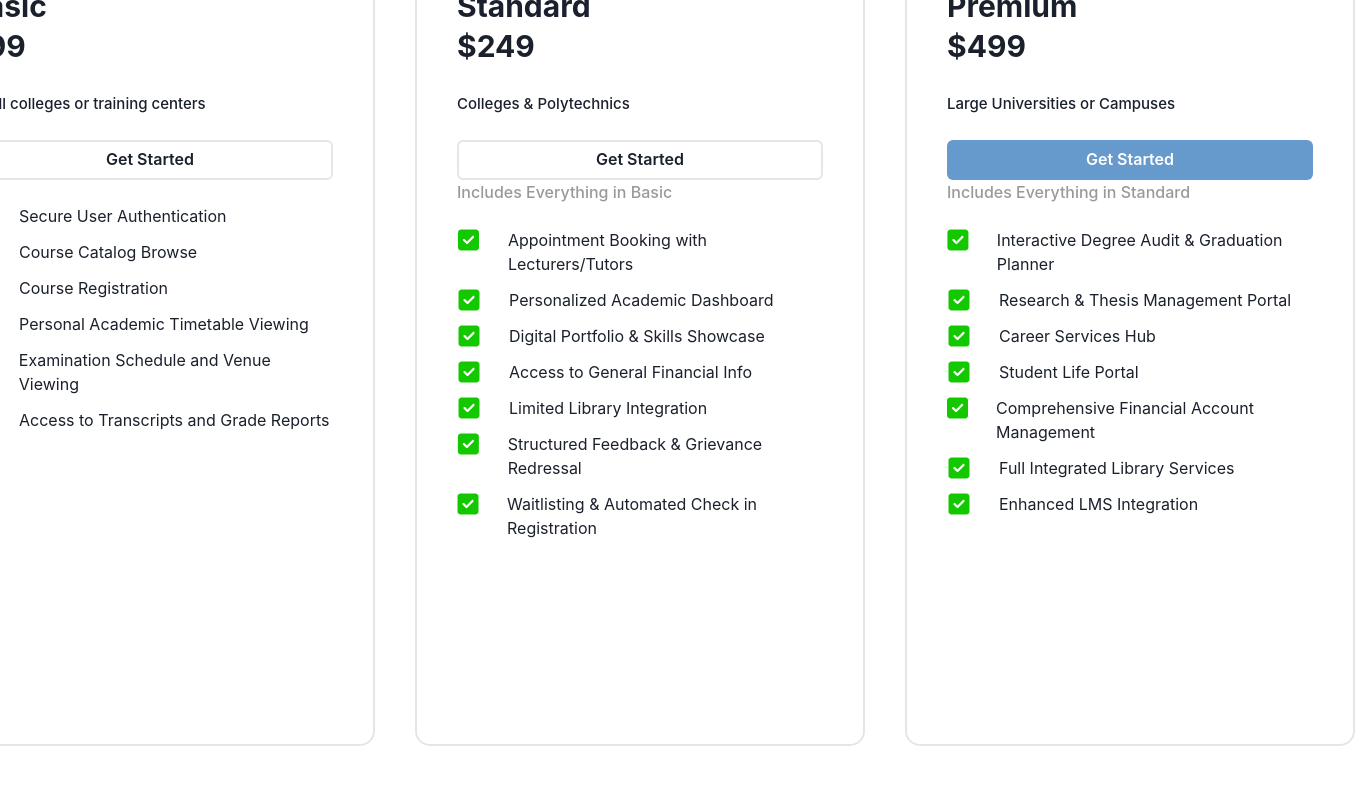
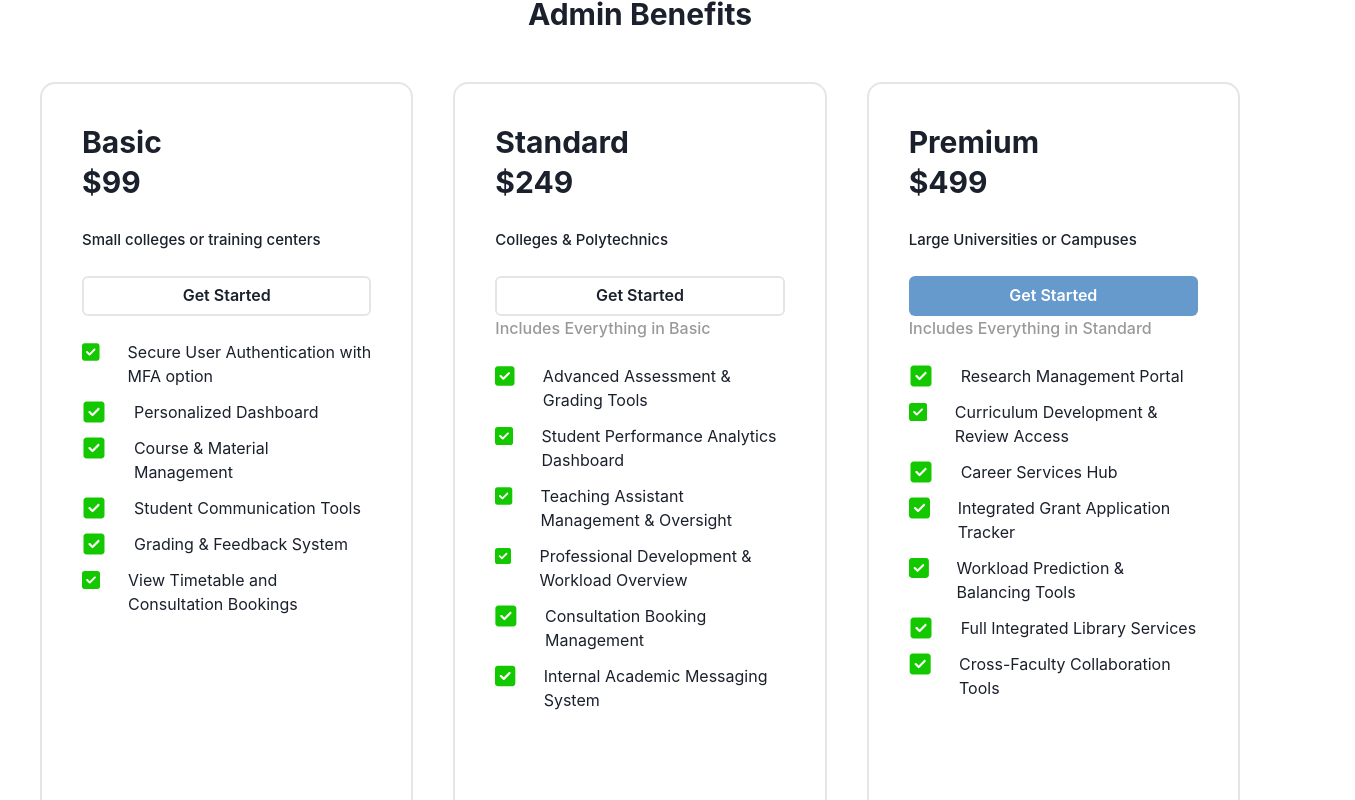
Before and after one commit to HengJake/CampusHub, a React (Vite) app in the folder frontend/: page /pricing in a window 1280 px wide. Shown: the part 540-1340 px from the top of the page, 1355 px wide, since content can reach past the window. Built offline with nearby package versions, Linux system fonts and the light colour scheme.

Commit message:
PricingUpdate

```diff
--- a/frontend/src/component/sidebar/studentSidebar.jsx
+++ b/frontend/src/component/sidebar/studentSidebar.jsx
@@ -129,7 +129,7 @@ function Sidebar() {
             </Button>
           </Link>
 
-          <Link to="/ride">
+          <Link to="/campus-ride">
             <Button sx={sidebarButtonStyle(true, "Campus Ride")}>
               <Icon as={IoCarSharp} boxSize={6} color="white" zIndex={2} />
             </Button>
--- a/frontend/src/pages/commonPage/pricing/pricing.jsx
+++ b/frontend/src/pages/commonPage/pricing/pricing.jsx
@@ -9,8 +9,20 @@ import { BsBuildingFillGear } from "react-icons/bs";
 import { HiAcademicCap } from "react-icons/hi2";
 import { Switch } from "@chakra-ui/react";
 import { FaSquareCheck } from "react-icons/fa6";
+import { CheckIcon, CloseIcon } from "@chakra-ui/icons";
 
 import {
+  GridItem,
+  ListItem,
+  List,
+  ListIcon,
+  Table,
+  Thead,
+  Tbody,
+  Tr,
+  Th,
+  Td,
+  Grid,
   Stack,
   Input,
   Heading,
@@ -37,7 +49,7 @@ function pricing() {
       bgColor={"white"}
       display={"flex"}
       flexDirection={"column"}
-      gap={10}
+      gap={"50px"}
     >
       <Box
         display={"flex"}
@@ -60,11 +72,254 @@ function pricing() {
         alignItems={"center"}
         height={"100%"}
         flexDirection={"column"}
+        // border={"1px"}
         gap={"50px"}
+        p={10}
       >
         <Switch colorScheme="teal" size="lg" />
+        <Heading fontSize={"30px"}>Admin Benefits</Heading>
 
-        <Box display={"flex"} gap={10} height={"800px"}>
+        {/* StaffDetails */}
+        <Box
+          display={"flex"}
+          gap={10}
+          height={"800px"}
+          width={"100%"}
+          // border={"1px"}
+          justifyContent={"center"}
+        >
+          {/* First */}
+          <Box
+            border={"2px"}
+            borderColor={"rgba(0, 0, 0, 0.10)"}
+            width={"450px"}
+            p={10}
+            borderRadius={15}
+          >
+            <Heading fontSize={"30px"}>Basic</Heading>
+            <Text fontSize={"30px"} fontWeight={"bold"}>
+              $99
+            </Text>
+            <br />
+            <Text fontSize={"15px"} fontWeight={"medium"}>
+              Small colleges or training centers
+            </Text>
+            <br />
+            <Box width={"100%"}>
+              <Button
+                bgColor={"rgba(255, 255, 255, 0)"}
+                border={"2px"}
+                borderColor={"rgba(0, 0, 0, 0.10)"}
+                width={"100%"}
+              >
+                Get Started
+              </Button>
+            </Box>
+            <br />
+            <Box
+              display={"flex"}
+              flexDirection={"row"}
+              alignItems={"center"}
+              gap={5}
+            >
+              <Box
+                display={"flex"}
+                flexDirection={"column"}
+                width={"100%"}
+                gap={3}
+              >
+                <Box display={"flex"} flexDirection={"row"} gap={7}>
+                  <FaSquareCheck color="#14C800" size={24} />
+                  <Text>Secure User Authentication with MFA option</Text>
+                </Box>
+                <Box display={"flex"} flexDirection={"row"} gap={7}>
+                  <FaSquareCheck color="#14C800" size={24} />
+                  <Text> Personalized Dashboard </Text>
+                </Box>
+                <Box display={"flex"} flexDirection={"row"} gap={7}>
+                  <FaSquareCheck color="#14C800" size={24} />
+                  <Text>Course & Material Management </Text>
+                </Box>
+                <Box display={"flex"} flexDirection={"row"} gap={7}>
+                  <FaSquareCheck color="#14C800" size={24} />
+                  <Text>Student Communication Tools</Text>
+                </Box>
+                <Box display={"flex"} flexDirection={"row"} gap={7}>
+                  <FaSquareCheck color="#14C800" size={24} />
+                  <Text>Grading & Feedback System</Text>
+                </Box>
+                <Box display={"flex"} flexDirection={"row"} gap={7}>
+                  <FaSquareCheck color="#14C800" size={24} />
+                  <Text>View Timetable and Consultation Bookings</Text>
+                </Box>
+              </Box>
+            </Box>
+          </Box>
+
+          {/* Second */}
+          <Box
+            border={"2px"}
+            borderColor={"rgba(0, 0, 0, 0.10)"}
+            width={"450px"}
+            p={10}
+            borderRadius={15}
+          >
+            <Heading fontSize={"30px"}>Standard</Heading>
+            <Text fontSize={"30px"} fontWeight={"bold"}>
+              $249
+            </Text>
+            <br />
+            <Text fontSize={"15px"} fontWeight={"medium"}>
+              Colleges & Polytechnics{" "}
+            </Text>
+            <br />
+            <Box width={"100%"}>
+              <Button
+                bgColor={"rgba(255, 255, 255, 0)"}
+                border={"2px"}
+                borderColor={"rgba(0, 0, 0, 0.10)"}
+                width={"100%"}
+              >
+                Get Started
+              </Button>
+              <Box>
+                <Text color={"rgba(0, 0, 0, 0.4)"} fontWeight={"medium"}>
+                  Includes Everything in Basic
+                </Text>
+              </Box>
+            </Box>
+            <br />
+            <Box
+              display={"flex"}
+              flexDirection={"row"}
+              alignItems={"center"}
+              gap={5}
+            >
+              <Box
+                display={"flex"}
+                flexDirection={"column"}
+                width={"100%"}
+                gap={3}
+                height={"700px"}
+              >
+                <Box display={"flex"} flexDirection={"row"} gap={7}>
+                  <FaSquareCheck color="#14C800" size={24} />
+                  <Text>Advanced Assessment & Grading Tools</Text>
+                </Box>
+                <Box display={"flex"} flexDirection={"row"} gap={7}>
+                  <FaSquareCheck color="#14C800" size={24} />
+                  <Text>Student Performance Analytics Dashboard</Text>
+                </Box>
+                <Box display={"flex"} flexDirection={"row"} gap={7}>
+                  <FaSquareCheck color="#14C800" size={24} />
+                  <Text>Teaching Assistant Management & Oversight</Text>
+                </Box>
+                <Box display={"flex"} flexDirection={"row"} gap={7}>
+                  <FaSquareCheck color="#14C800" size={24} />
+                  <Text>Professional Development & Workload Overview</Text>
+                </Box>
+                <Box display={"flex"} flexDirection={"row"} gap={7}>
+                  <FaSquareCheck color="#14C800" size={24} />
+                  <Text>Consultation Booking Management </Text>
+                </Box>
+                <Box display={"flex"} flexDirection={"row"} gap={7}>
+                  <FaSquareCheck color="#14C800" size={24} />
+                  <Text>Internal Academic Messaging System</Text>
+                </Box>
+              </Box>
+            </Box>
+          </Box>
+
+          {/* Third */}
+          <Box
+            border={"2px"}
+            borderColor={"rgba(0, 0, 0, 0.10)"}
+            width={"450px"}
+            height={"100%"}
+            p={10}
+            borderRadius={15}
+          >
+            <Heading fontSize={"30px"}>Premium</Heading>
+            <Text fontSize={"30px"} fontWeight={"bold"}>
+              $499
+            </Text>
+            <br />
+            <Text fontSize={"15px"} fontWeight={"medium"}>
+              Large Universities or Campuses{" "}
+            </Text>
+            <br />
+            <Box width={"100%"}>
+              <Button
+                bgColor={"#6699CC"}
+                width={"100%"}
+                color={"white"}
+                _hover={{ bgColor: "#4E759D" }}
+              >
+                Get Started
+              </Button>
+              <Box>
+                <Text color={"rgba(0, 0, 0, 0.4)"} fontWeight={"medium"}>
+                  Includes Everything in Standard
+                </Text>
+              </Box>
+            </Box>
+            <br />
+            <Box
+              display={"flex"}
+              flexDirection={"row"}
+              alignItems={"center"}
+              gap={5}
+            >
+              <Box
+                display={"flex"}
+                flexDirection={"column"}
+                width={"100%"}
+                gap={3}
+                height={"100%"}
+              >
+                <Box display={"flex"} flexDirection={"row"} gap={7}>
+                  <FaSquareCheck color="#14C800" size={24} />
+                  <Text> Research Management Portal </Text>
+                </Box>
+                <Box display={"flex"} flexDirection={"row"} gap={7}>
+                  <FaSquareCheck color="#14C800" size={24} />
+                  <Text> Curriculum Development & Review Access</Text>
+                </Box>
+                <Box display={"flex"} flexDirection={"row"} gap={7}>
+                  <FaSquareCheck color="#14C800" size={24} />
+                  <Text>Career Services Hub</Text>
+                </Box>
+                <Box display={"flex"} flexDirection={"row"} gap={7}>
+                  <FaSquareCheck color="#14C800" size={24} />
+                  <Text>Integrated Grant Application Tracker</Text>
+                </Box>
+                <Box display={"flex"} flexDirection={"row"} gap={7}>
+                  <FaSquareCheck color="#14C800" size={24} />
+                  <Text> Workload Prediction & Balancing Tools</Text>
+                </Box>
+                <Box display={"flex"} flexDirection={"row"} gap={7}>
+                  <FaSquareCheck color="#14C800" size={24} />
+                  <Text> Full Integrated Library Services</Text>
+                </Box>
+                <Box display={"flex"} flexDirection={"row"} gap={7}>
+                  <FaSquareCheck color="#14C800" size={24} />
+                  <Text>Cross-Faculty Collaboration Tools</Text>
+                </Box>
+              </Box>
+            </Box>
+          </Box>
+        </Box>
+        <br />
+        {/* StudentDetails */}
+        <Heading fontSize={"30px"}>Student Benefits</Heading>
+        <Box
+          display={"flex"}
+          gap={10}
+          height={"800px"}
+          width={"100%"}
+          // border={"1px"}
+          justifyContent={"center"}
+        >
           {/* First */}
           <Box
             border={"2px"}
--- a/frontend/src/pages/userPage/busSchedule/busSchedule.jsx
+++ b/frontend/src/pages/userPage/busSchedule/busSchedule.jsx
@@ -1,8 +1,27 @@
-import React from 'react';
-import './busSchedule.scss';
+import React from "react";
+import "./busSchedule.scss";
+import {
+  Box,
+  Stack,
+  Input,
+  Heading,
+  Center,
+  Text,
+  Button,
+  Modal,
+  ModalOverlay,
+  ModalContent,
+  ModalHeader,
+  ModalCloseButton,
+  ModalBody,
+  ModalFooter,
+  Link as ChakraLink,
+  useToast,
+  Link,
+} from "@chakra-ui/react";
 
 function busSchedule() {
-  return <div className="busSchedule">busSchedule Page</div>;
+  return <Box></Box>;
 }
 
 export default busSchedule;
--- a/frontend/src/pages/userPage/campusRide/campusRide.jsx
+++ b/frontend/src/pages/userPage/campusRide/campusRide.jsx
@@ -1,8 +1,30 @@
-import React from 'react';
-import './campusRide.scss';
+import React from "react";
+import "./campusRide.scss";
+import {
+  Box,
+  Stack,
+  Input,
+  Heading,
+  Center,
+  Text,
+  Button,
+  Modal,
+  ModalOverlay,
+  ModalContent,
+  ModalHeader,
+  ModalCloseButton,
+  ModalBody,
+  ModalFooter,
+  Link as ChakraLink,
+  useToast,
+} from "@chakra-ui/react";
 
 function campusRide() {
-  return <div className="campusRide">campusRide Page</div>;
+  return (
+    <Box border={"1px"}>
+      <Text>asdf</Text>
+    </Box>
+  );
 }
 
 export default campusRide;
--- a/package.json
+++ b/package.json
@@ -28,6 +28,7 @@
     "crypto": "^1.0.1",
     "dotenv": "^16.5.0",
     "express": "^4.21.2",
+    "google-map-react": "^2.2.5",
     "js-cookie": "^3.0.5",
     "jsonwebtoken": "^9.0.2",
     "mongoose": "^8.15.1",
```
Also changed, not shown: 1 other file (tests, documents, lock files or other folders).
